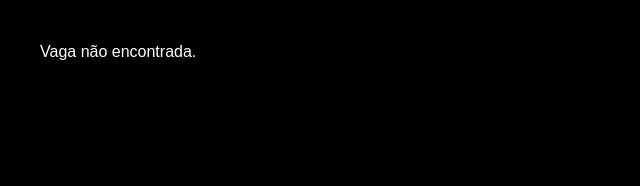
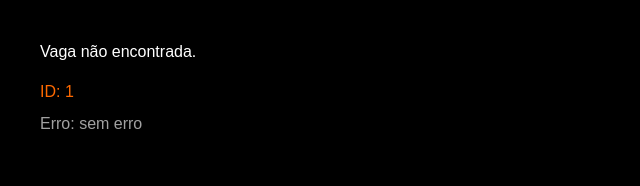
Before and after one commit to tkccapitalos-prog/TKC-Capital-OS, a Next.js app: page /jobs/1 in a window 1280 px wide. Shown: the top 186 px of the page, without its empty margins (0-640 px from the left). Built offline with nearby package versions, Linux system fonts and the light colour scheme; no server answers; the database is empty.

Commit message:
Fix job detail params

```diff
--- a/app/jobs/[id]/page.tsx
+++ b/app/jobs/[id]/page.tsx
@@ -3,15 +3,27 @@ import { supabase } from "@/lib/supabase";
 export const dynamic = "force-dynamic";
 export const revalidate = 0;
 
-export default async function JobDetailPage({ params }: any) {
-  const { data: job } = await supabase
+export default async function JobDetailPage({
+  params,
+}: {
+  params: Promise<{ id: string }>;
+}) {
+  const { id } = await params;
+
+  const { data: job, error } = await supabase
     .from("jobs")
     .select("*")
-    .eq("id", params.id)
-    .single();
+    .eq("id", id)
+    .maybeSingle();
 
   if (!job) {
-    return <main className="min-h-screen bg-black p-10 text-white">Vaga não encontrada.</main>;
+    return (
+      <main className="min-h-screen bg-black p-10 text-white">
+        <p>Vaga não encontrada.</p>
+        <p className="mt-4 text-orange-500">ID: {id}</p>
+        <p className="mt-2 text-neutral-400">Erro: {error?.message || "sem erro"}</p>
+      </main>
+    );
   }
 
   return (
```
